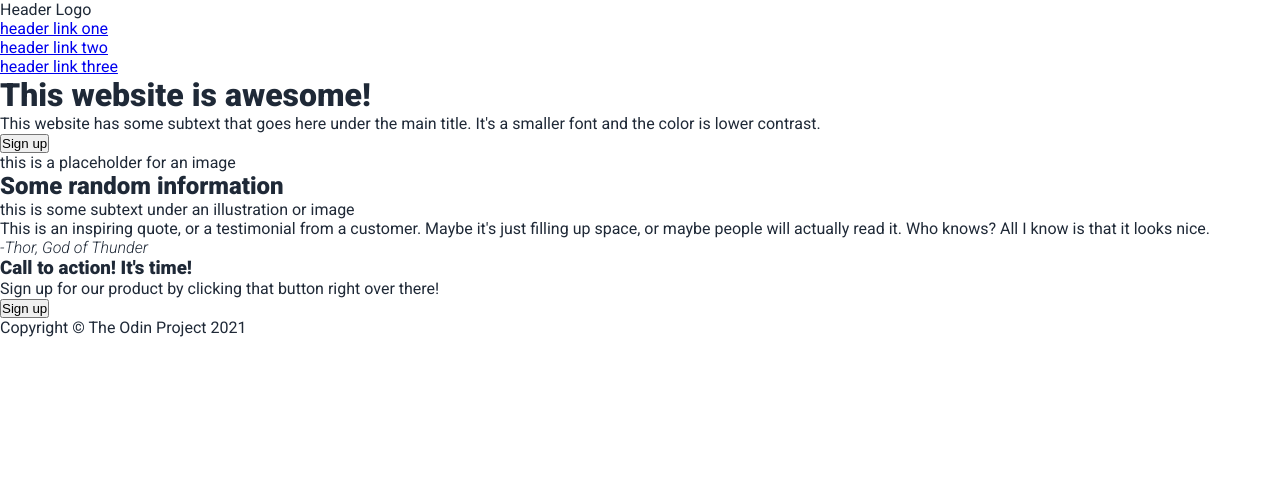
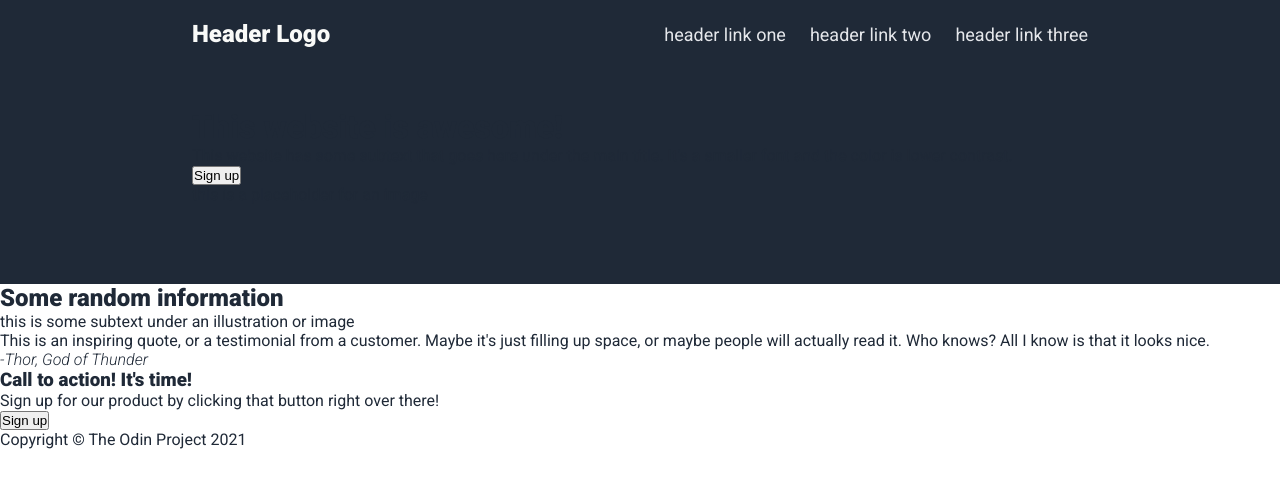
Before and after one commit to imbaliii/landing-page, a plain HTML site: page index.html in a window 1280 px wide. Drawn offline with Linux system fonts and the light colour scheme.

Commit message:
edited the style of the navigation

```diff
--- a/style.css
+++ b/style.css
@@ -8,3 +8,34 @@
     font-family: 'Roboto', sans-serif;
     color: #1F2937;
 }
+
+.hero-container {
+    background-color: #1F2937;
+    padding: 20px 15%;
+    padding-bottom: 80px;
+}
+
+.navbar {
+    display: flex;
+    justify-content: space-between;
+    align-items: center;
+    margin-bottom: 60px;
+}
+
+.logo {
+    font-size: 24px;
+    color: #F9FAF8;
+    font-weight: 900;
+}
+
+.nav-links {
+    display: flex;
+    list-style: none;
+    gap: 24px;
+}
+
+.nav-links a {
+    color: #E5E7EB;
+    font-size: 18px;
+    text-decoration: none;
+}
```
